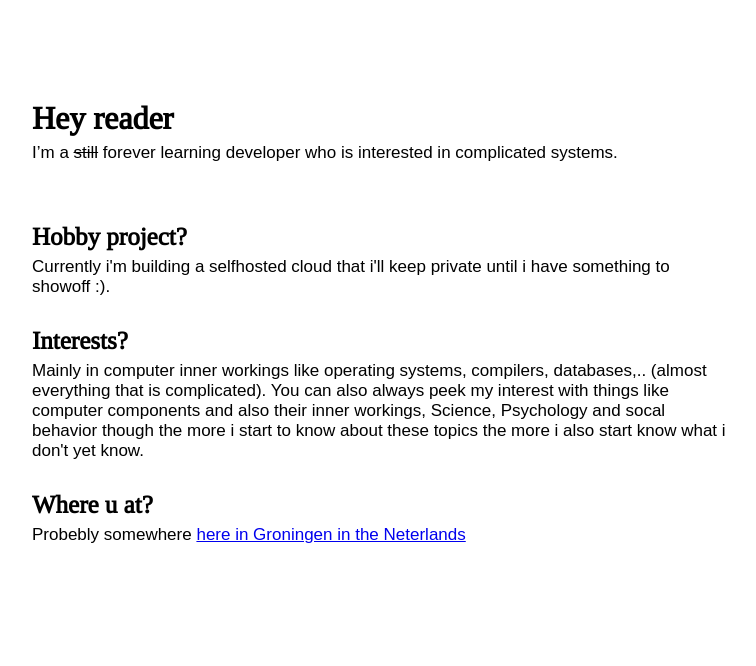
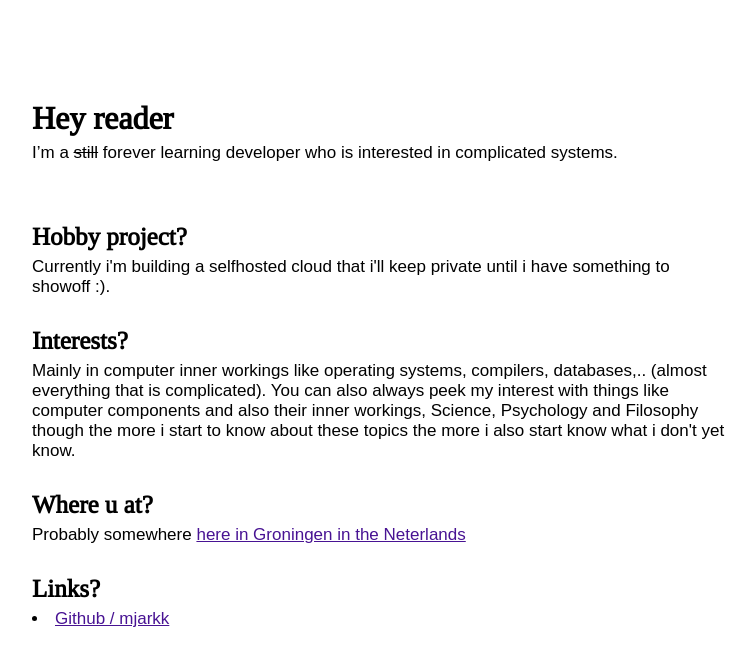
Before and after one commit to mjarkk/mkopenga, a Next.js app: page / in a window 1280 px wide. Shown: the top 666 px of the page, without its empty margins (258-1014 px from the left). Built offline with nearby package versions, Linux system fonts and the light colour scheme.

Commit message:
renovation

```diff
--- a/pages/index.tsx
+++ b/pages/index.tsx
@@ -1,7 +1,7 @@
-import Link from 'next/link';
 import NextHead from 'next/head';
 
-export default () => (
+export default function Home() {
+  return (
     <div>
       <NextHead>
         <meta charSet="UTF-8" />
@@ -32,14 +32,22 @@ export default () => (
             <p className="q">Interests?</p>
             <div className="a">
               Mainly in computer inner workings like operating systems, compilers, databases,.. (almost everything that is complicated).
-            You can also always peek my interest with things like computer components and also their inner workings, Science, Psychology and socal behavior though
+              You can also always peek my interest with things like computer components and also their inner workings, Science, Psychology and Filosophy though
               the more i start to know about these topics the more i also start know what i don't yet know.
             </div>
           </div>
           <div className="question">
             <p className="q">Where u at?</p>
             <div className="a">
-            Probebly somewhere <a href="https://www.google.com/maps/place/Groningen/@53.1981098,6.3593701,9.5z/data=!4m5!3m4!1s0x47c9c27b376202ab:0xf24577154131aa51!8m2!3d53.2887213!4d6.7060867">here in Groningen in the Neterlands</a>
+              Probably somewhere <a href="https://www.google.com/maps/place/Groningen/@53.1981098,6.3593701,9.5z/data=!4m5!3m4!1s0x47c9c27b376202ab:0xf24577154131aa51!8m2!3d53.2887213!4d6.7060867">here in Groningen in the Neterlands</a>
+            </div>
+          </div>
+          <div className="question">
+            <p className="q">Links?</p>
+            <div className="a">
+              <ul>
+                <li><a href="https://github.com/mjarkk">Github / mjarkk</a></li>
+              </ul>
             </div>
           </div>
         </div>
@@ -52,6 +60,12 @@ export default () => (
         }
         body {
           font-family: sans-serif;
+        }
+        a {
+          color: rgb(72, 19, 147);
+        }
+        ul {
+          list-style: inside;
         }
         @media (prefers-color-scheme: dark) {
           body {
@@ -90,5 +104,6 @@ export default () => (
           font-size: 25px;
         }
       `}</style>
-  </div >
-);
+    </div>
+  )
+};
```
Also changed, not shown: package.json (+6 -6 lines), next-env.d.ts, 1 other file (tests, documents, lock files or other folders). Lines whose indentation alone changed are shown as unchanged.
